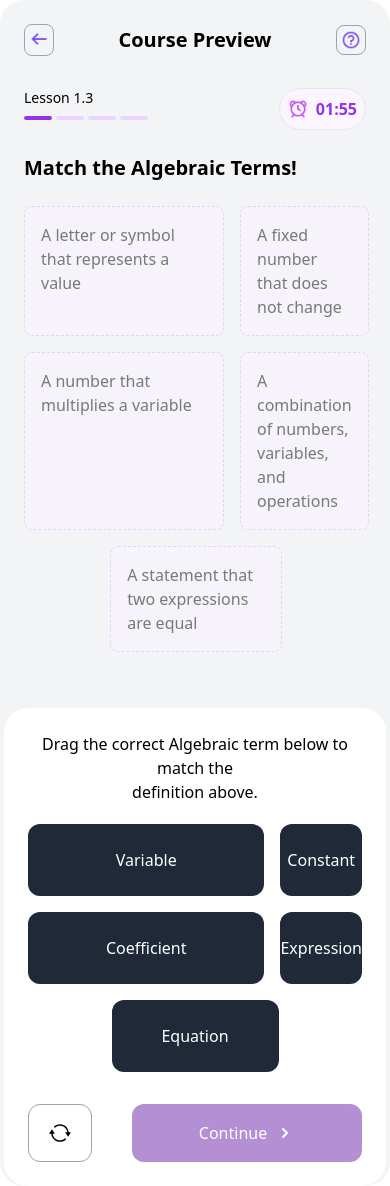
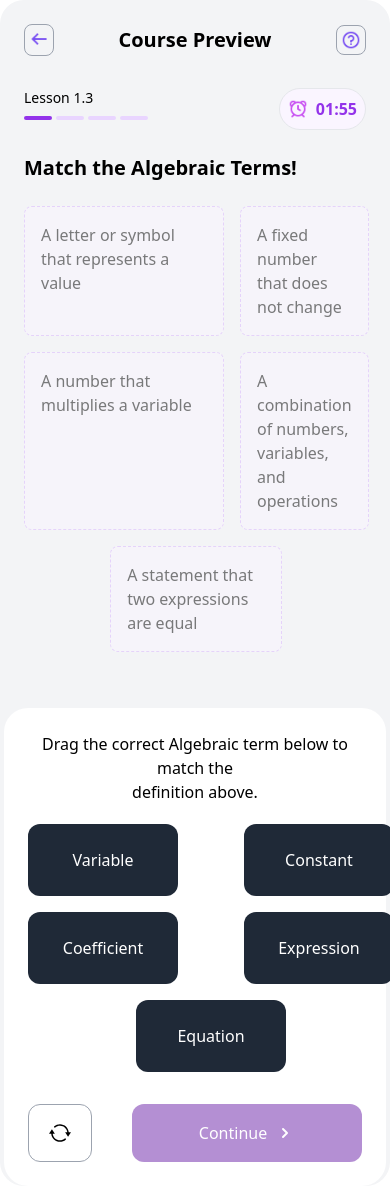
Before and after one commit to bhankymyk/quiz-app, a Vue app: page /maths in a window 390 px wide. Built offline with nearby package versions, Linux system fonts and the light colour scheme.

Commit message:
fix: mobile responsiveness

```diff
--- a/src/views/MathsView.vue
+++ b/src/views/MathsView.vue
@@ -82,7 +82,7 @@
           draggable="true"
           @dragstart="handleDragStart($event, item)"
           @dragend="handleDragEnd"
-          class="py-6 bg-gray-800 text-white rounded-xl text-center cursor-move transition-opacity duration-200"
+          class="py-6 bg-gray-800 text-white rounded-xl text-center cursor-move transition-opacity duration-200 opt"
           :class="[
             { 'opacity-10 text-opacity-50': item.matched },
             index === items.length - 1 && items.length % 2 === 1 ? 'col-span-2 w-1/2 mx-auto' : '',
@@ -229,13 +229,6 @@ onUnmounted(() => {
   }
 })
 
-// const itemsMatched = () => {
-//   toast('All items matched!', {
-//     autoClose: 1000,
-//     position: toast.POSITION.TOP_CENTER,
-//   } as ToastOptions)
-// }
-
 const allMatched = computed(() => items.value.every((item) => item.matched))
 const selectedAnswer = ref<string | null>(null)
 const isDraggingOver = ref<string | null>(null)
@@ -359,4 +352,11 @@ const reloadGame = () => {
     grid-template-columns: repeat(auto-fill, minmax(120px, 1fr));
   }
 }
+@media screen and (max-width: 425px) {
+  .opt {
+
+    width: 150px;
+  }
+
+}
 </style>
```
